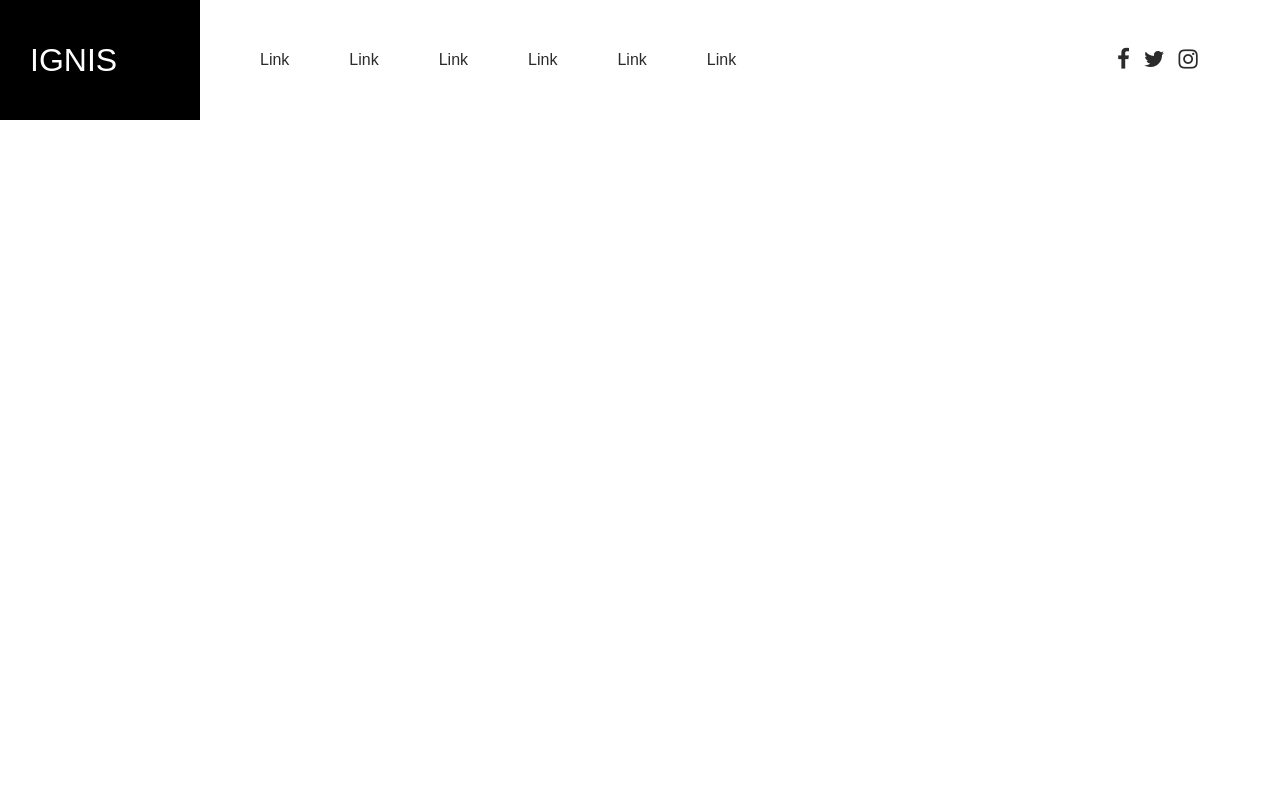
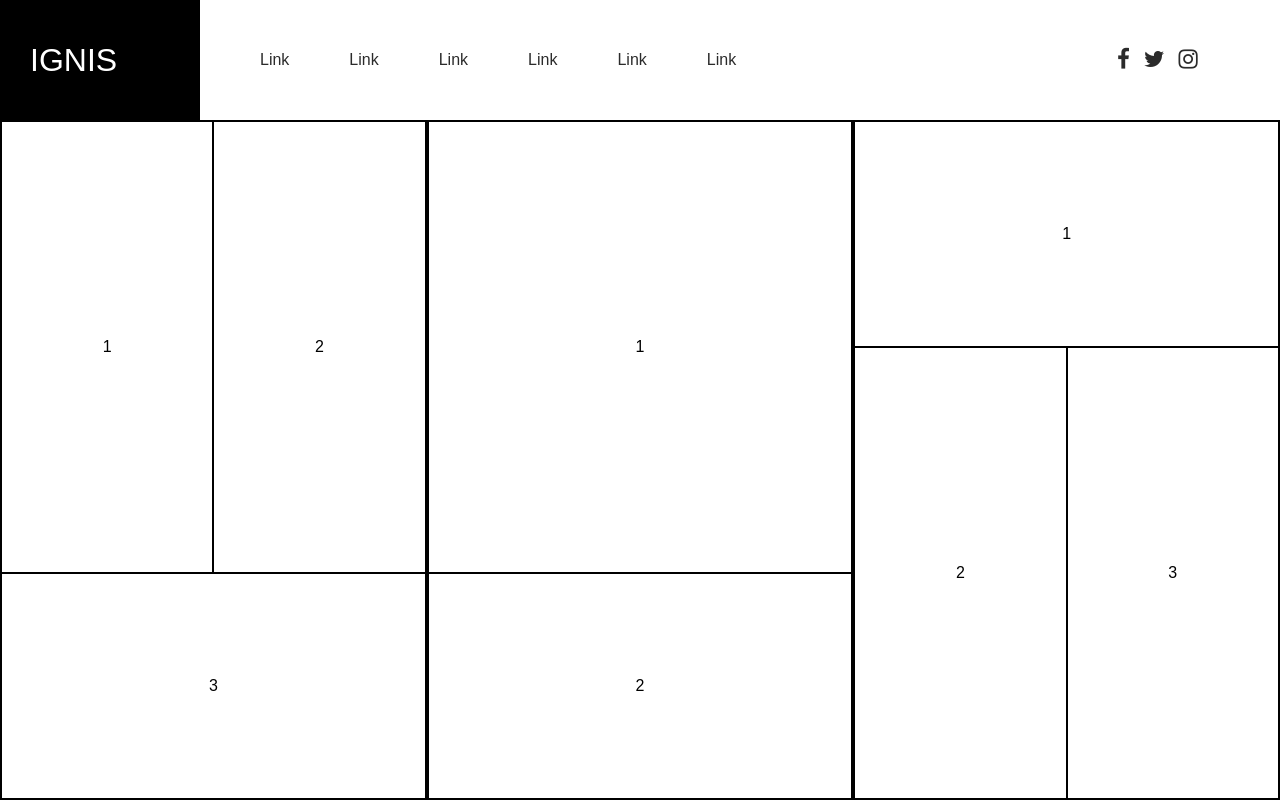
Before and after one commit to JackSparrow17/IgnisGroupWebsite, a plain HTML site: page index.html in a window 1280 px wide. Drawn offline with Linux system fonts and the light colour scheme.

Commit message:
Update 5

```diff
--- a/CSS/homepage.css
+++ b/CSS/homepage.css
@@ -3,7 +3,69 @@ body,
     overflow-x: hidden;
 }
 
+
+/* Main */
+
+.main {
+    display: grid;
+    grid-template-columns: repeat(auto-fit, minmax(400px, 1fr));
+}
+
+.main .left,
+.main .middle,
+.main .right {
+    border: 1px solid black;
+    min-height: 85vh;
+    display: grid;
+}
+
+
+/*Left*/
+
+.main .left {
+    grid-template-columns: 1fr 1fr;
+    grid-template-rows: 2fr 1fr;
+}
+
+.main .left .tab3 {
+    grid-row: 2/3;
+    grid-column: 1/3;
+}
+
+.main .tab {
+    border: 1px solid black;
+    display: flex;
+    align-items: center;
+    justify-content: center;
+}
+
+
+/*Middle*/
+
+.main .middle {
+    grid-template-columns: 1fr;
+    grid-template-rows: 2fr 1fr;
+    grid-template-areas: "tab1" "tab2";
+}
+
+
+/*Right*/
+
+.main .right {
+    grid-template-columns: 1fr 1fr;
+    grid-template-rows: 1fr 2fr;
+}
+
+.main .right .tab1 {
+    grid-row: 1/2;
+    grid-column: 1/3;
+}
+
+
+/*End of main */
+
 @media (max-width: 1038px) {
+    /*Navbar*/
     .navbar {
         min-height: 15vh;
         display: grid;
@@ -18,6 +80,7 @@ body,
         position: absolute;
         top: 15vh;
         transform: translateX(-100%);
+        background-color: white;
     }
     .navbar .links ul {
         display: block;
@@ -44,4 +107,37 @@ body,
     .social a {
         color: var(--light);
     }
+    /*End of navbar */
+    /*Main*/
+    /*Left*/
+    .main .left,
+    .main .middle,
+    .main .right {
+        grid-template-columns: 1fr;
+    }
+    .main .left,
+    .main .right {
+        grid-template-rows: 1fr 1fr 1fr;
+    }
+    .main .left .tab3 {
+        grid-row: 3/4;
+        grid-column: 1/2;
+    }
+    /*Middle*/
+    .main .middle {
+        grid-template-columns: 1fr;
+        grid-template-rows: 1fr 1fr;
+    }
+    /*Right*/
+    .main .right .tab1 {
+        grid-row: 1/2;
+        grid-column: 1/2;
+    }
+    /*End of main */
 }
+
+@media (max-width: 1038px) {
+    .main .tab {
+        min-height: 55vh;
+    }
+}
--- a/index.html
+++ b/index.html
@@ -82,6 +82,48 @@
             </div>
 
         </div>
+        <!--End of navbar-->
+
+        <!--Main content area-->
+        <div class="main full-width">
+            <div class="left">
+                <div class="tab tab1">
+                    1
+                </div>
+
+                <div class="tab tab2">
+                    2
+                </div>
+
+                <div class="tab tab3">
+                    3
+                </div>
+            </div>
+
+            <div class="middle">
+                <div class="tab tab1">
+                    1
+                </div>
+
+                <div class="tab tab2">
+                    2
+                </div>
+            </div>
+
+            <div class="right">
+                <div class="tab tab1">
+                    1
+                </div>
+
+                <div class="tab tab2">
+                    2
+                </div>
+
+                <div class="tab tab3">
+                    3
+                </div>
+            </div>
+        </div>
     </div>
 
     <script>
```
